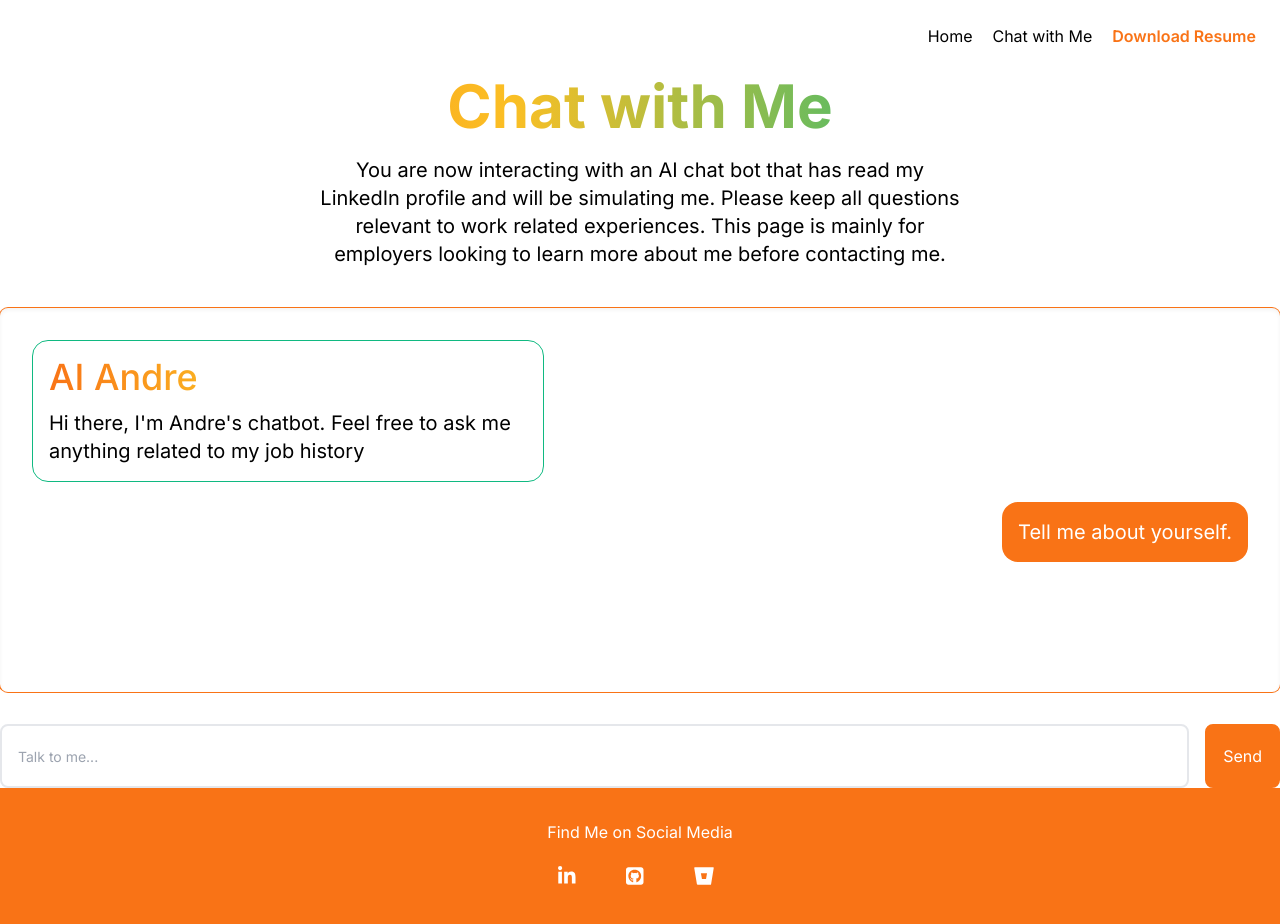
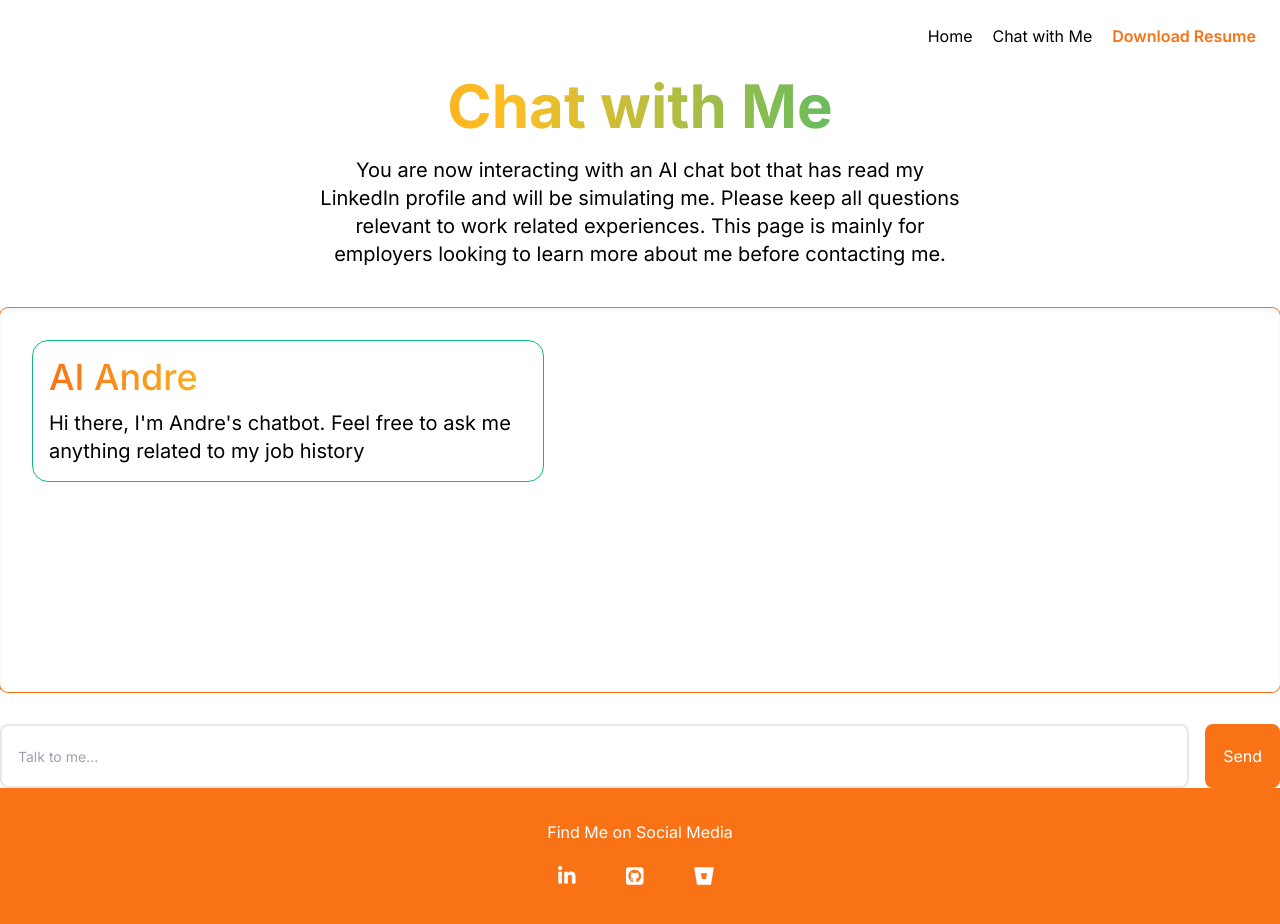
Before and after one commit to drethedevjs/andre-cv, a Next.js app: page /chat in a window 1280 px wide. Shown: the top 924 px of the page. Built offline with nearby package versions, Linux system fonts and the light colour scheme.

Commit message:
Integrated groq.

```diff
--- /dev/null
+++ b/app/api/groq/route.ts
@@ -0,0 +1,61 @@
+import Groq from "groq-sdk";
+import { ChatCompletionMessageParam } from "groq-sdk/resources/chat/completions.mjs";
+import { join } from "node:path";
+import { PdfReader } from "pdfreader";
+
+const groq = new Groq({apiKey: process.env.GROQ_API_KEY});
+
+export async function POST(request: Request) {
+  const res = await request.json();
+  console.log("This is the request body: ", res.messages[0])
+
+  const pdfPath = join(process.cwd(), "app/api/groq/LinkedInProfile.pdf");
+  const linkedInProfileContents = await extractPdfText(pdfPath);
+
+  const messages: ChatCompletionMessageParam[] = [
+    {
+      role: "system",
+      content: "You are acting as Andre who is seeking a role as a senior software engineer. \
+        You are answering questions on Andre's website, \
+        particularly questions related to Andre's career, background, skills and experience. \
+        Your responsibility is to represent Andre for interactions on the website as faithfully as possible. \
+        You are given a summary of Andre's background and LinkedIn profile which you can use to answer questions. \
+        Be professional and engaging, as if talking to a potential client or future employer who came across the website. \
+        If you don't know the answer, say so.",
+    },
+    {
+      role: "system",
+      content: `## LinkedIn Profile: ${linkedInProfileContents}`,
+    },
+    {
+      role: "system",
+      content: `With this context, please chat with the user, always staying in character as Andre. \
+        Try to be concise but give robust answers with a friendly tone. \
+        Respond in plain text only. No Markdown of any kind (no code fences, backticks, headings, lists, bold/italics).`,
+    },
+    {
+      role: "system",
+      content: `Don't make things up. If you can't reasonably derive it from the LinkedIn profile then give the most you can give or say that you don't have that information.`,
+    },
+    ...res.messages
+  ];
+
+  const response = await groq.chat.completions.create({
+    messages: messages,
+    model: "openai/gpt-oss-20b",
+  });
+
+  return Response.json(response)
+}
+
+const extractPdfText = (pdfPath: string): Promise<string> => {
+  return new Promise((resolve, reject) => {
+    const reader = new PdfReader();
+    let text = "";
+    reader.parseFileItems(pdfPath, (err, item) => {
+      if (err) return reject(err);
+      if (!item) return resolve(text.trim()); // end of file
+      if (item.text) text += item.text + " ";
+    });
+  });
+}
--- a/app/chat/page.tsx
+++ b/app/chat/page.tsx
@@ -1,40 +1,6 @@
-"use client";
-import ChatMessage from "@/interfaces/chatMessage";
-import { useEffect, useRef, useState } from "react";
+import ChatBox from "@/components/ChatBox";
 
-const Chat = () => {
-  const chatBoxRef = useRef<HTMLDivElement>(null);
-  const [userMsg, setUseMsg] = useState<string>("");
-  const [messages, setMessages] = useState<ChatMessage[]>([
-    {
-      text: "Tell me about yourself.",
-      dateTime: new Date(),
-      sender: "user"
-    }
-  ]);
-
-  useEffect(() => {
-    const el = chatBoxRef.current;
-    if (!el) return;
-
-    el.scrollTo({ top: el.scrollHeight, behavior: "smooth" });
-  }, [messages]);
-
-  const sendMsg = () => {
-    if (!userMsg) return;
-
-    const newMsg: ChatMessage = {
-      sender: "user",
-      dateTime: new Date(),
-      text: userMsg
-    };
-
-    const newMessageSet = [...messages, newMsg];
-    console.log(newMessageSet);
-    setUseMsg("");
-    setMessages(newMessageSet);
-  };
-
+const Chat = async () => {
   return (
     <>
       <section className="container mx-auto">
@@ -46,66 +12,7 @@ const Chat = () => {
           to learn more about me before contacting me.
         </p>
       </section>
-
-      <section>
-        <div className="chat-box" ref={chatBoxRef}>
-          <ul className="space-y-5">
-            <li className="max-w-lg flex gap-x-2 sm:gap-x-4">
-              <div className="bg-white border border-secondary rounded-2xl p-4 space-y-3 dark:bg-neutral-900 dark:border-neutral-700">
-                <h3 className="font-medium text-gray-800 dark:text-white cv-gradient">
-                  AI Andre
-                </h3>
-                <p className="text-xl">
-                  Hi there, I'm Andre's chatbot. Feel free to ask me anything
-                  related to my job history
-                </p>
-              </div>
-            </li>
-
-            {messages.map((message, idx) => {
-              if (message.sender === "bot") {
-                return (
-                  <li key={idx} className="max-w-lg flex gap-x-2 sm:gap-x-4">
-                    <div className="bg-white border border-secondary rounded-2xl p-4 space-y-3 dark:bg-neutral-900 dark:border-neutral-700">
-                      <p>{message.text}</p>
-                    </div>
-                  </li>
-                );
-              } else {
-                return (
-                  <li
-                    key={idx}
-                    className="max-w-lg flex gap-x-2 sm:gap-x-4 ms-auto justify-end"
-                  >
-                    <div className="grow text-end space-y-3">
-                      <div className="inline-block bg-primary rounded-2xl p-4 shadow-2xs">
-                        <p className="text-xl text-white">{message.text}</p>
-                      </div>
-                    </div>
-                  </li>
-                );
-              }
-            })}
-          </ul>
-        </div>
-        <div className="flex justify-between gap-4">
-          <div className="w-full">
-            <input
-              type="text"
-              className="py-2.5 sm:py-3 px-4 block w-full h-16 mb-0 text-xl border-gray-200 rounded-lg sm:text-sm focus:!border-secondary focus:!ring-secondary disabled:opacity-50 disabled:pointer-events-none dark:bg-neutral-900 dark:border-neutral-700 dark:text-neutral-400 dark:placeholder-neutral-500 dark:focus:ring-neutral-600"
-              placeholder="Talk to me..."
-              value={userMsg}
-              onChange={(e) => setUseMsg(e.target.value)}
-              onKeyDown={(e) => {
-                if (e.key === "Enter") sendMsg();
-              }}
-            />
-          </div>
-          <button className="btn" type="submit" onClick={sendMsg}>
-            Send
-          </button>
-        </div>
-      </section>
+      <ChatBox />
     </>
   );
 };
--- /dev/null
+++ b/components/ChatBox.tsx
@@ -0,0 +1,122 @@
+"use client";
+import ChatMessage, { ChatterRole } from "@/interfaces/chatMessage";
+import { useEffect, useRef, useState } from "react";
+
+const ChatBox = () => {
+  const chatBoxRef = useRef<HTMLDivElement>(null);
+  const [userMsg, setUseMsg] = useState<string>("");
+  const [messages, setMessages] = useState<ChatMessage[]>([
+    // {
+    //   content: "Tell me about yourself.",
+    //   dateTime: new Date(),
+    //   role: "user"
+    // }
+  ]);
+
+  useEffect(() => {
+    const el = chatBoxRef.current;
+    if (!el) return;
+
+    el.scrollTo({ top: el.scrollHeight, behavior: "smooth" });
+  }, [messages]);
+
+  const sendMsg = async () => {
+    addMsgToChatBox("user", userMsg);
+    await askAi();
+  };
+
+  const addMsgToChatBox = (role: ChatterRole, message: string) => {
+    if (!message) return;
+
+    const newMsg: ChatMessage = {
+      role: role,
+      // dateTime: new Date(),
+      content: message
+    };
+
+    setUseMsg("");
+    setMessages((prevMessages) => [...prevMessages, newMsg]);
+  };
+
+  const askAi = async () => {
+    const response = await fetch("/api/groq", {
+      method: "POST",
+      headers: { "content-type": "application/json" },
+      body: JSON.stringify({
+        messages: [...messages, { role: "user", content: userMsg }]
+      })
+    });
+
+    if (!response.ok)
+      console.error("Something went wrong...", response.statusText);
+
+    const llmResponse = await response.json();
+    const { content, role } = llmResponse.choices[0].message;
+
+    addMsgToChatBox(role, content);
+  };
+
+  return (
+    <section>
+      <div className="chat-box" ref={chatBoxRef}>
+        <ul className="space-y-2">
+          <li className="max-w-lg flex gap-x-2 sm:gap-x-4">
+            <div className="bg-white border border-secondary rounded-2xl p-4 space-y-3 dark:bg-neutral-900 dark:border-neutral-700">
+              <h3 className="font-medium text-gray-800 dark:text-white cv-gradient">
+                AI Andre
+              </h3>
+              <p className="text-xl">
+                Hi there, I'm Andre's chatbot. Feel free to ask me anything
+                related to my job history
+              </p>
+            </div>
+          </li>
+
+          {messages.map((message, idx) => {
+            if (message.role !== "user") {
+              return (
+                <li key={idx} className="max-w-lg flex gap-x-2 sm:gap-x-4">
+                  <div className="bg-white border border-secondary rounded-2xl p-4 space-y-3 dark:bg-neutral-900 dark:border-neutral-700">
+                    <p>{message.content}</p>
+                  </div>
+                </li>
+              );
+            } else {
+              return (
+                <li
+                  key={idx}
+                  className="max-w-lg flex gap-x-2 sm:gap-x-4 ms-auto justify-end"
+                >
+                  <div className="grow text-end space-y-3">
+                    <div className="inline-block bg-primary rounded-2xl p-4 shadow-2xs">
+                      <p className="text-xl text-white">{message.content}</p>
+                    </div>
+                  </div>
+                </li>
+              );
+            }
+          })}
+        </ul>
+      </div>
+      <div className="flex justify-between gap-4">
+        <div className="w-full">
+          <input
+            type="text"
+            className="py-2.5 sm:py-3 px-4 block w-full h-16 mb-0 text-xl border-gray-200 rounded-lg sm:text-sm focus:!border-secondary focus:!ring-secondary disabled:opacity-50 disabled:pointer-events-none dark:bg-neutral-900 dark:border-neutral-700 dark:text-neutral-400 dark:placeholder-neutral-500 dark:focus:ring-neutral-600"
+            placeholder="Talk to me..."
+            value={userMsg}
+            onChange={(e) => setUseMsg(e.target.value)}
+            onKeyDown={(e) => {
+              if (e.key === "Enter") sendMsg();
+            }}
+          />
+        </div>
+        <button className="btn" type="submit" onClick={sendMsg}>
+          Send
+        </button>
+      </div>
+    </section>
+  );
+};
+
+export default ChatBox;
--- a/package.json
+++ b/package.json
@@ -8,6 +8,7 @@
     "start": "next start",
     "lint": "next lint"
   },
+  "type": "module",
   "dependencies": {
     "@fortawesome/fontawesome-svg-core": "^6.7.2",
     "@fortawesome/free-brands-svg-icons": "^6.7.2",
@@ -15,7 +16,10 @@
     "@fortawesome/free-solid-svg-icons": "^6.7.2",
     "@fortawesome/react-fontawesome": "^0.2.2",
     "font-awesome": "^4.7.0",
+    "groq": "^4.10.2",
+    "groq-sdk": "^0.33.0",
     "next": "^15.5.4",
+    "pdfreader": "^3.0.7",
     "preline": "^3.2.3",
     "react": "^18",
     "react-dom": "^18"
```
Also changed, not shown: interfaces/chatMessage.tsx (+4 -3 lines), 2 other files (tests, documents, lock files or other folders).
